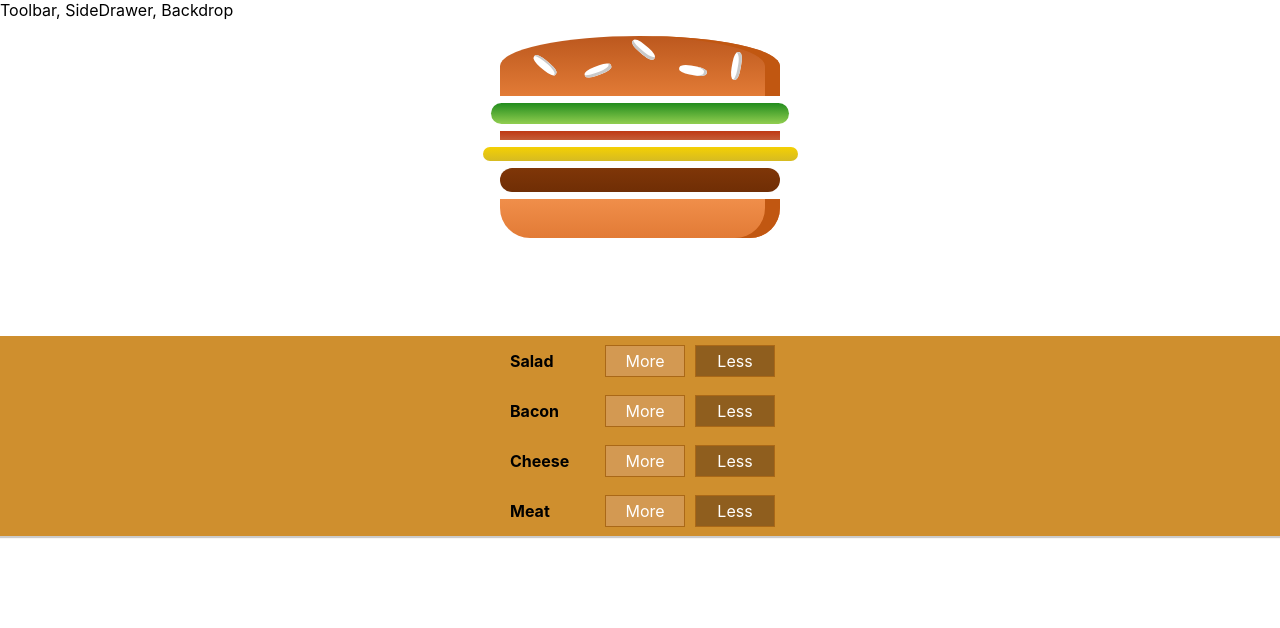
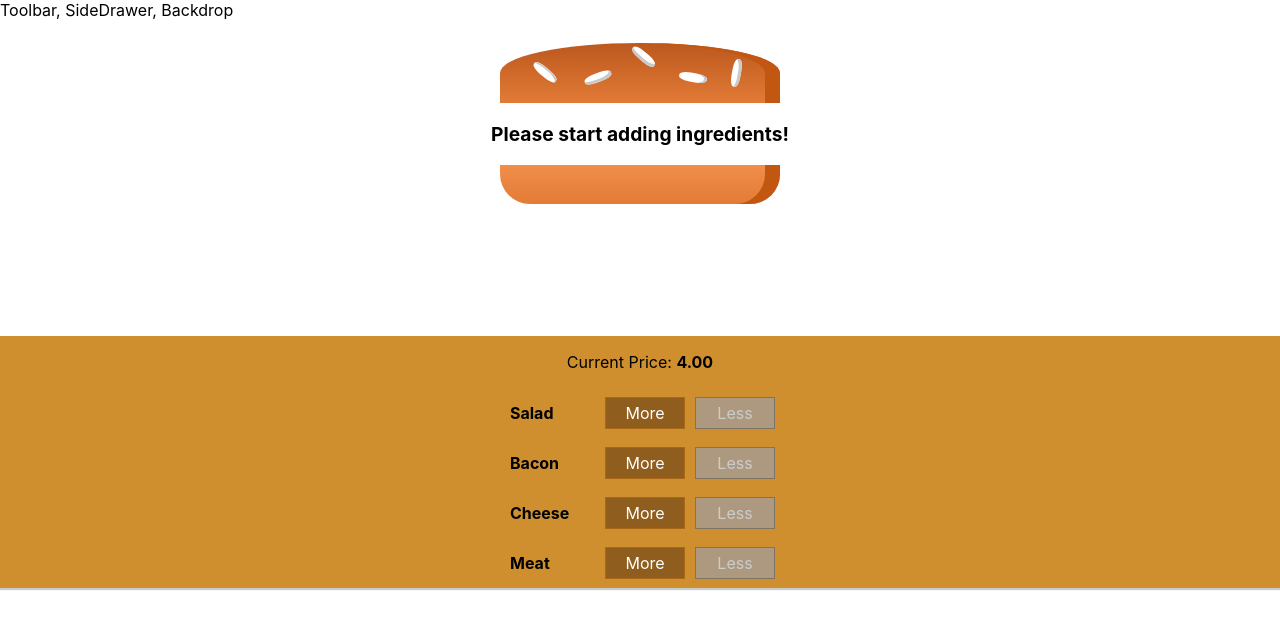
Before and after one commit to GoranBunjevac/ReactBurgerApp, a React app in the folder my-burger-app/: page / in a window 1280 px wide. Shown: the top 628 px of the page. Built offline with nearby package versions, Linux system fonts and the light colour scheme.

Commit message:
Price, adding and removing ingredients

```diff
--- a/my-burger-app/src/components/Burger/BuildControl/BuildControl.js
+++ b/my-burger-app/src/components/Burger/BuildControl/BuildControl.js
@@ -4,8 +4,12 @@
 const buildControl = props => (
   <div className="BuildControl">
     <div className="Label">{props.label}</div>
-    <button className="Less">More</button>
-    <button className="More">Less</button>
+    <button className="More" onClick={props.added}>
+      More
+    </button>
+    <button className="Less" onClick={props.removed} disabled={props.disabled}>
+      Less
+    </button>
   </div>
 );
 
--- a/my-burger-app/src/components/Burger/BuildControls/BuildControls.js
+++ b/my-burger-app/src/components/Burger/BuildControls/BuildControls.js
@@ -11,8 +11,17 @@
 
 const buildControls = props => (
   <div className="BuildControls">
+    <p>
+      Current Price: <strong>{props.price.toFixed(2)}</strong>
+    </p>
     {controls.map(ctrl => (
-      <BuildControl key={ctrl.label} label={ctrl.label} />
+      <BuildControl
+        added={() => props.ingredientAdded(ctrl.type)}
+        removed={() => props.ingredientRemoved(ctrl.type)}
+        key={ctrl.label}
+        label={ctrl.label}
+        disabled={props.disabled[ctrl.type]}
+      />
     ))}
   </div>
 );
--- a/my-burger-app/src/components/Burger/Burger.css
+++ b/my-burger-app/src/components/Burger/Burger.css
@@ -2,7 +2,7 @@
   width: 100%;
   margin: auto;
   height: 250px;
-  /* overflow: scroll; */
+  overflow: scroll;
   text-align: center;
   font-weight: bold;
   font-size: 1.2rem;
--- a/my-burger-app/src/containers/BurgerBuilder/BurgerBuilder.js
+++ b/my-burger-app/src/containers/BurgerBuilder/BurgerBuilder.js
@@ -2,6 +2,13 @@
 import Aux from "../../hoc/Auxiliary";
 import Burger from "../../components/Burger/Burger";
 import BuildControls from "../../components/Burger/BuildControls/BuildControls";
+
+const INGREDIENT_PRICES = {
+  salad: 0.5,
+  cheese: 0.4,
+  meat: 1.3,
+  bacon: 0.7
+};
 
 class Brugerbuilder extends Component {
   // This is one way of calling state
@@ -12,18 +19,59 @@
 
   state = {
     ingredients: {
-      salad: 1,
-      bacon: 1,
-      cheese: 1,
-      meat: 1
+      salad: 0,
+      bacon: 0,
+      cheese: 0,
+      meat: 0
+    },
+    totalPrice: 4
+  };
+
+  addIngredientHandler = type => {
+    const oldCount = this.state.ingredients[type];
+    const updatedCount = oldCount + 1;
+    const updatedIngredients = {
+      ...this.state.ingredients
+    };
+    updatedIngredients[type] = updatedCount;
+    const priceAddition = INGREDIENT_PRICES[type];
+    const oldPrice = this.state.totalPrice;
+    const newPrice = oldPrice + priceAddition;
+    this.setState({ totalPrice: newPrice, ingredients: updatedIngredients });
+  };
+
+  removeIngredientHandler = type => {
+    const oldCount = this.state.ingredients[type];
+    if (oldCount <= 0) {
+      return;
     }
+    const updatedCount = oldCount - 1;
+    const updatedIngredients = {
+      ...this.state.ingredients
+    };
+    updatedIngredients[type] = updatedCount;
+    const priceDeduction = INGREDIENT_PRICES[type];
+    const oldPrice = this.state.totalPrice;
+    const newPrice = oldPrice - priceDeduction;
+    this.setState({ totalPrice: newPrice, ingredients: updatedIngredients });
   };
 
   render() {
+    const disabledInfo = {
+      ...this.state.ingredients
+    };
+    for (let key in disabledInfo) {
+      disabledInfo[key] = disabledInfo[key] <= 0;
+    }
     return (
       <Aux>
         <Burger ingredients={this.state.ingredients} />
-        <BuildControls />
+        <BuildControls
+          ingredientAdded={this.addIngredientHandler}
+          ingredientRemoved={this.removeIngredientHandler}
+          disabled={disabledInfo}
+          price={this.state.totalPrice}
+        />
       </Aux>
     );
   }
```
